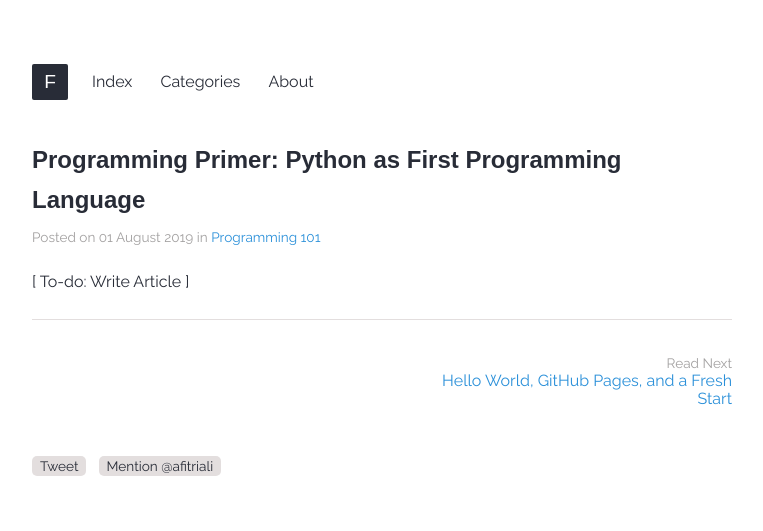
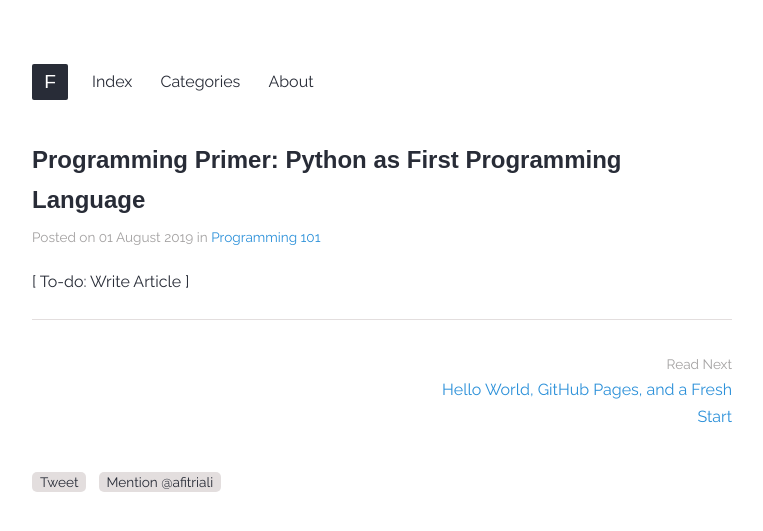
Before and after one commit to xfltrt/xfltrt.github.io, a Jekyll site: the page built from _posts/2019-08-01-programming-primer-python.md, in a window 1280 px wide. Shown: the top 531 px of the page, without its empty margins (258-1021 px from the left). Built offline with Jekyll 4.4.1, drawn with Linux system fonts in a browser that asks for light colours; some web fonts are replaced; comment, search, counter and statistics services are not loaded.

Commit message:
Update main.scss

```diff
--- a/_sass/main.scss
+++ b/_sass/main.scss
@@ -194,6 +194,8 @@ footer a:hover {
 .page-navigation a {
   display: block;
   float: left;
+  line-height: 1.65em;
+  margin: -0.325em 0;
   width: 45%;
 }
 
```
